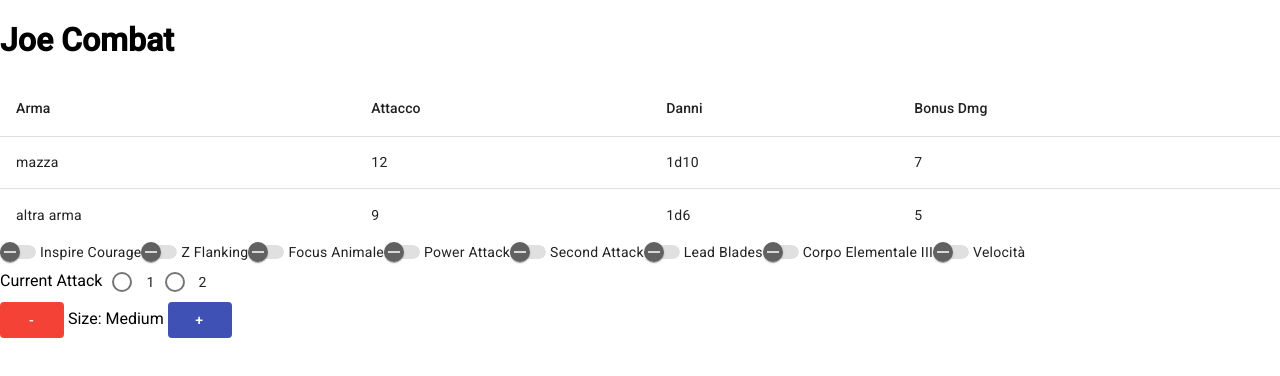
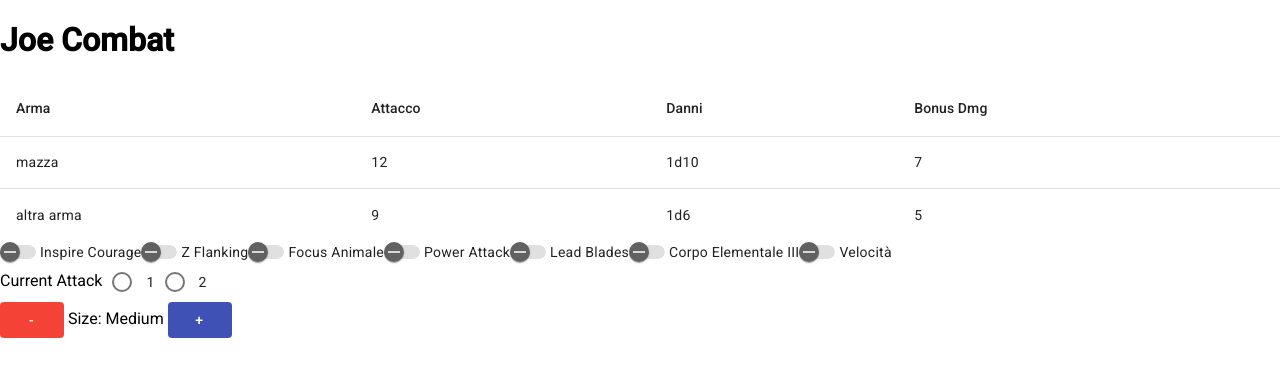
Before and after one commit to scevola44/JoeCombat, an Angular app: page / in a window 1280 px wide. Shown: the top 376 px of the page. Built offline with nearby package versions, Linux system fonts and the light colour scheme.

Commit message:
removed second attack toggle

```diff
--- a/src/app/melee-table/melee-table.component.html
+++ b/src/app/melee-table/melee-table.component.html
@@ -25,7 +25,6 @@
 <mat-slide-toggle (change)="toggleBonus($event, 4, 0)">Z Flanking</mat-slide-toggle>
 <mat-slide-toggle (change)="toggleStrengthBonus($event, 2)">Focus Animale</mat-slide-toggle>
 <mat-slide-toggle (change)="togglePowerAttack($event)">Power Attack</mat-slide-toggle>
-<mat-slide-toggle (change)="toggleSecondAttack($event)">Second Attack</mat-slide-toggle>
 <mat-slide-toggle (change)="toggleLeadBlades($event)">Lead Blades</mat-slide-toggle>
 <mat-slide-toggle (change)="toggleElementalBody($event)">Corpo Elementale III</mat-slide-toggle>
 <mat-slide-toggle (change)="toggleHaste($event)">Velocità</mat-slide-toggle>
```
